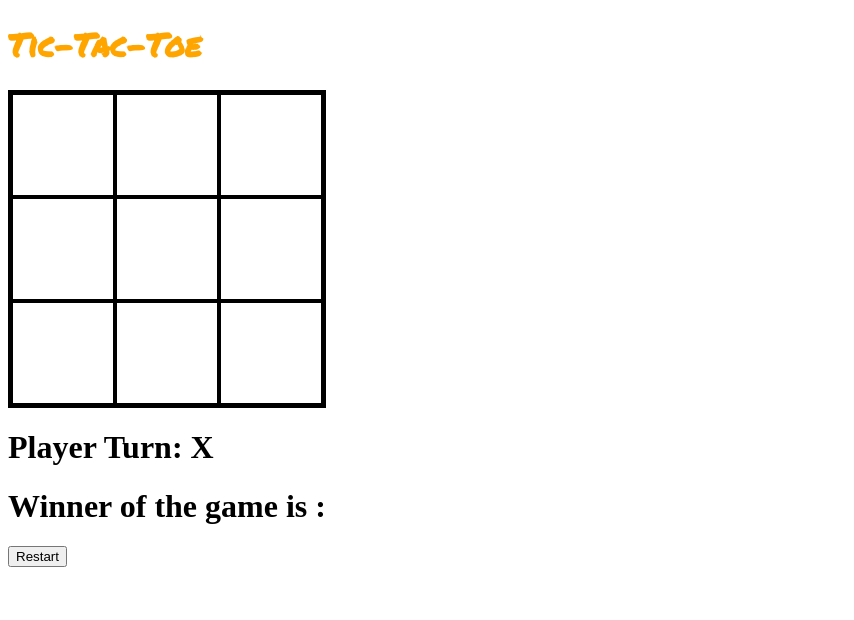
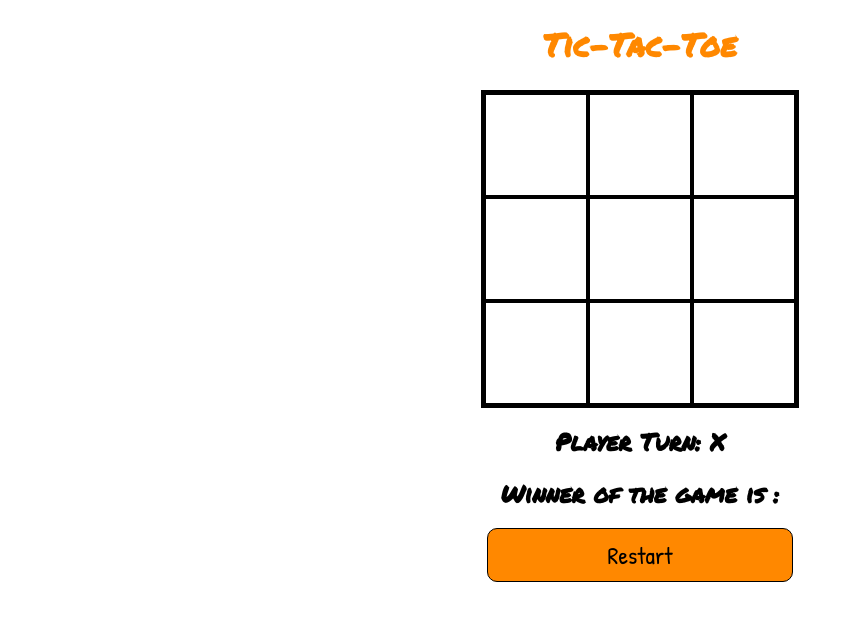
Before and after one commit to tdeclarin/react-tic-tac-toe, a React (Create React App) app: page / in a window 1280 px wide. Shown: the top 620 px of the page, without its empty margins (0-854 px from the left). Built offline with nearby package versions, Linux system fonts and the light colour scheme.

Commit message:
updates styling

```diff
--- a/src/index.css
+++ b/src/index.css
@@ -1,15 +1,21 @@
 @import url("https://fonts.googleapis.com/css?family=Permanent+Marker");
+@import url("https://fonts.googleapis.com/css?family=Indie+Flower|Patrick+Hand&display=swap");
+
+.container {
+  margin: 0 auto;
+  width: 50%;
+  text-align: center;
+}
 
 .board {
   border: solid 3px black;
   height: 312px;
   width: 312px;
   text-align: center;
-  margin: 0 auto;
+  /* margin: 0 auto; */
   display: inline-flex;
   flex-wrap: wrap;
 }
-
 .box {
   border: solid 2px black;
   height: 100px;
@@ -17,7 +23,23 @@
   margin: 0;
   padding: 0;
 }
+.box h1 {
+  font-family: "Permanent Marker", cursive;
+}
 .title {
   font-family: "Permanent Marker", cursive;
-  color: #ffa500;
+  color: #ff8800;
 }
+
+.logistics h1 {
+  font-family: "Permanent Marker", cursive;
+  font-size: 1.5rem;
+}
+.new-game-btn {
+  font-size: 1.5rem;
+  padding: 10px 120px 10px 120px;
+  font-family: "Patrick Hand", cursive;
+  border-radius: 10px;
+  border: solid 1px black;
+  background-color: #ff8800;
+}
```
